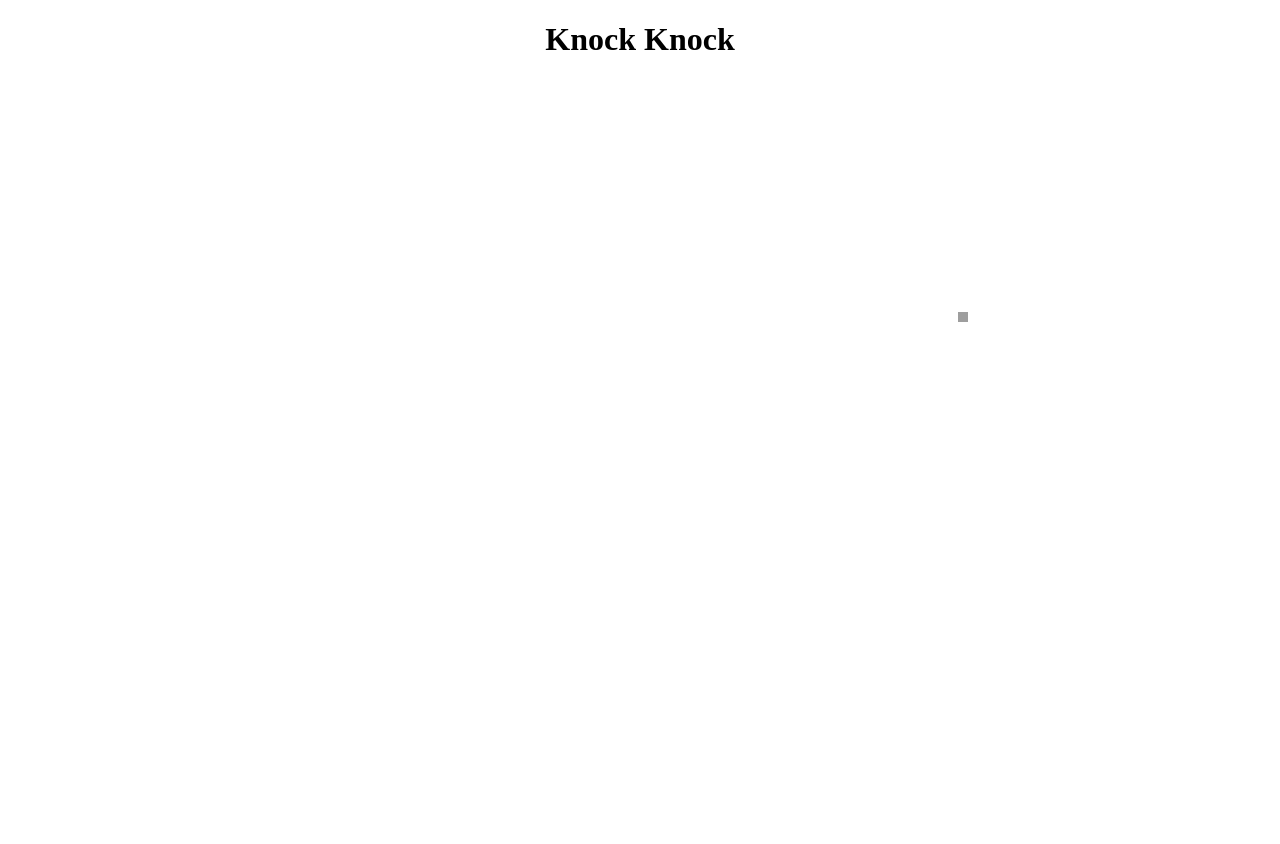
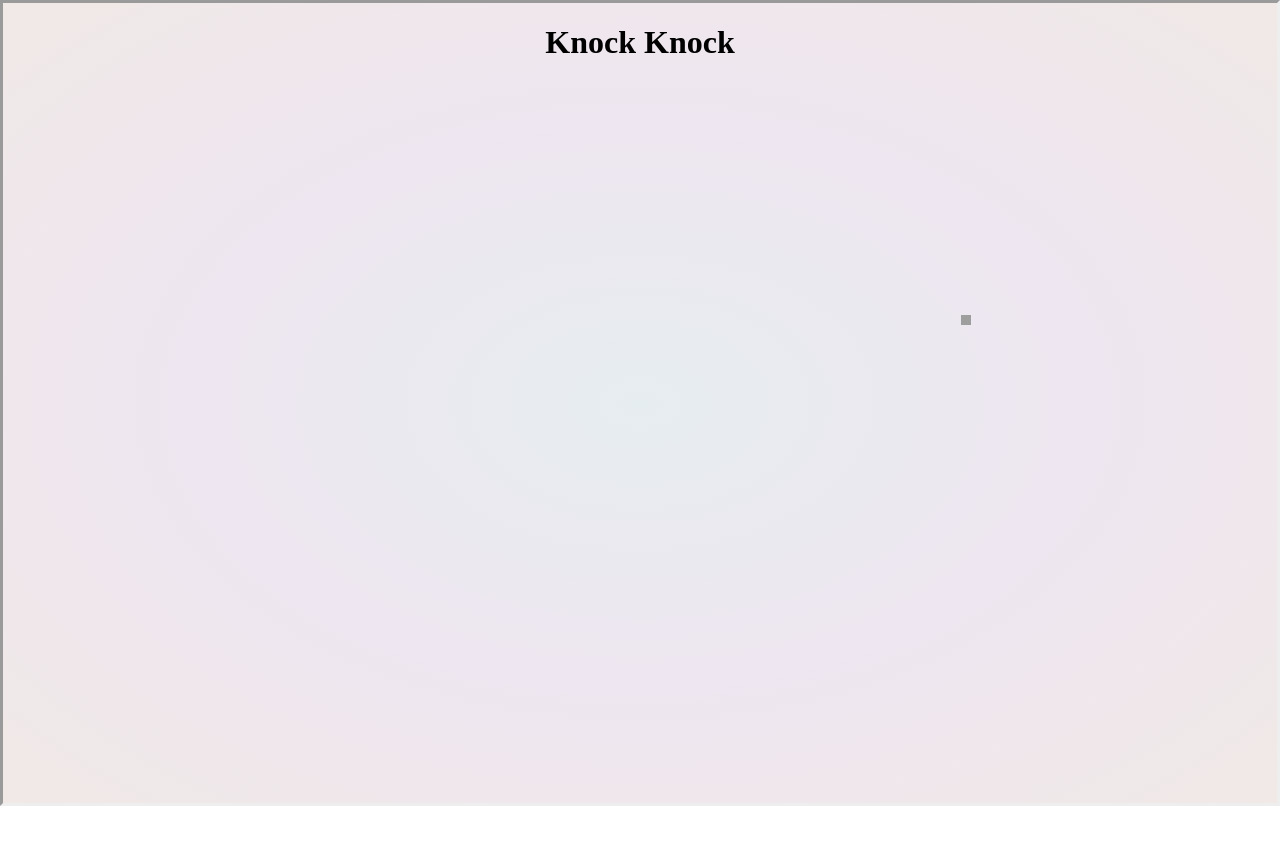
Before and after one commit to josuem9217/moooo, a plain HTML site: page index.html in a window 1280 px wide. After the commit the page ends 806 px from the top, so only its background shows below. Drawn offline with Linux system fonts and the light colour scheme; grey boxes are pictures that could not be loaded.

Commit message:
add background and border

```diff
--- a/style.css
+++ b/style.css
@@ -10,3 +10,9 @@
 #cow{
     margin: 250px 950px 950px;
 }
+
+html{
+    height: 100%;
+    background: radial-gradient(#E6EDF0,#EEE6F0,#F0E9E6);
+    border-style: inset;
+}
```
